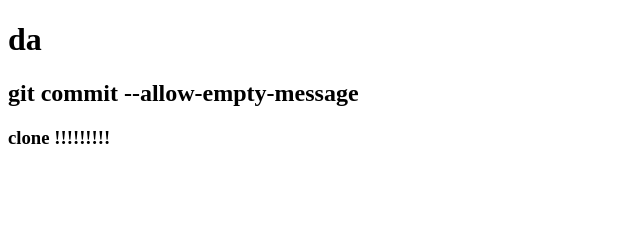
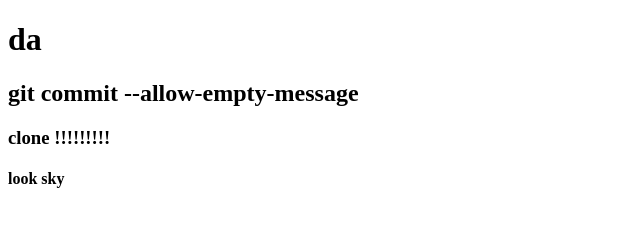
Before and after one commit to Unknown02-coder/gitstudy11, a plain HTML site: page index.html in a window 1280 px wide. Shown: the full height of the page, 0-640 px from the left. Drawn offline with Linux system fonts and the light colour scheme.

Commit message:
look sky

```diff
--- a/index.html
+++ b/index.html
@@ -9,5 +9,6 @@
     <h1>da</h1>
     <h2>git commit --allow-empty-message</h2>
     <h3>clone !!!!!!!!!</h3>
+    <h4>look sky</h4>
 </body>
 </html>
```
